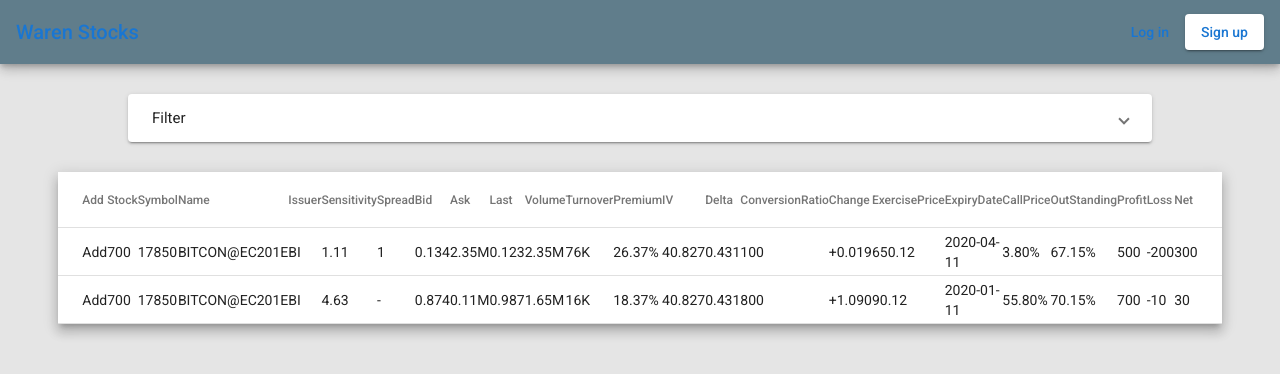
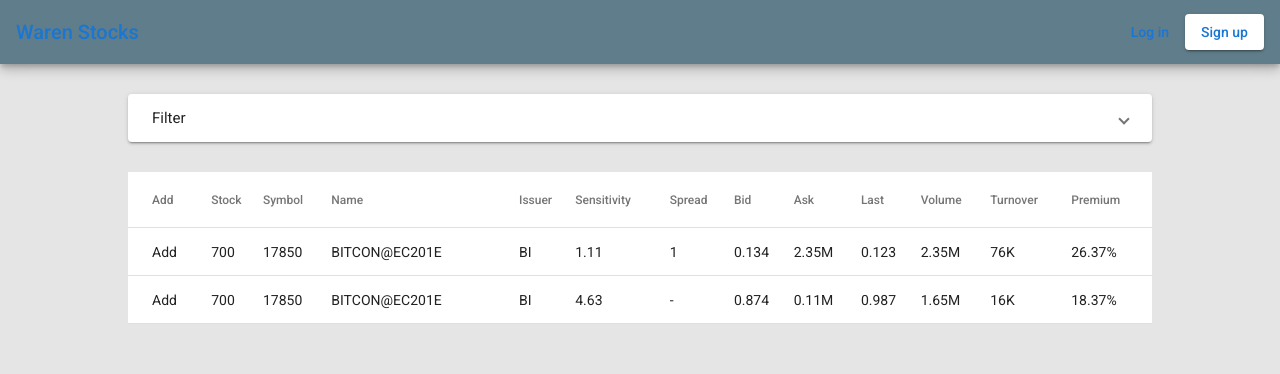
Before and after one commit to hakhan88/Stocks-Trading-Portal, an Angular app: page /stockDetails in a window 1280 px wide. Shown: the top 374 px of the page. Built offline with nearby package versions, Linux system fonts and the light colour scheme.

Commit message:
table scrollable sylings

```diff
--- a/src/app/components/stockDetails/stockDetails.component.html
+++ b/src/app/components/stockDetails/stockDetails.component.html
@@ -201,7 +201,8 @@
         </mat-expansion-panel>
     </div>
 
-    <table mat-table [dataSource]="data" class="mat-elevation-z8">
+    <div class="table-wrapper-scrollbar">
+        <table mat-table [dataSource]="data" class="mat-elevation-z8 table-min-width-styling">
             <ng-container [matColumnDef]="column" *ngFor="let column of displayedColumns">
                 <th mat-header-cell *matHeaderCellDef> {{column}} </th>
                 <td mat-cell *matCellDef="let element" [innerHTML]="element[column] | sanitizeHtml"></td>
@@ -210,5 +211,6 @@
             <tr mat-header-row *matHeaderRowDef="columnsToDisplay"></tr>
             <tr mat-row *matRowDef="let row; columns: columnsToDisplay;"></tr>
         </table>
+    </div>
 
 </div>
--- a/src/app/components/stockDetails/stockDetails.component.scss
+++ b/src/app/components/stockDetails/stockDetails.component.scss
@@ -24,3 +24,37 @@ button {
 .option-dropdown-styling {
     min-width: 50%;
 }
+
+.table-wrapper-scrollbar {
+    overflow-x: scroll;
+    max-height: 100%;
+    max-width: 80%;
+    overflow-y: scroll;
+}
+
+.table-min-width-styling {
+    min-width: 2000px;
+}
+
+::-webkit-scrollbar-button {
+    height: 0;
+    width: 0;
+}
+
+::-webkit-scrollbar {
+    max-width: 10px !important;
+    width: 10px !important;
+    height: 10px !important;
+    background: none;
+}
+
+::-webkit-scrollbar-thumb {
+    background-clip: padding-box;
+    background: grey;
+    border: 5px solid transparent;
+    border-radius: 10px;
+    min-height: 20px;
+    min-width: 20px;
+    height: 5px;
+    width: 5px;
+}
```
Lines whose indentation alone changed are shown as unchanged.
